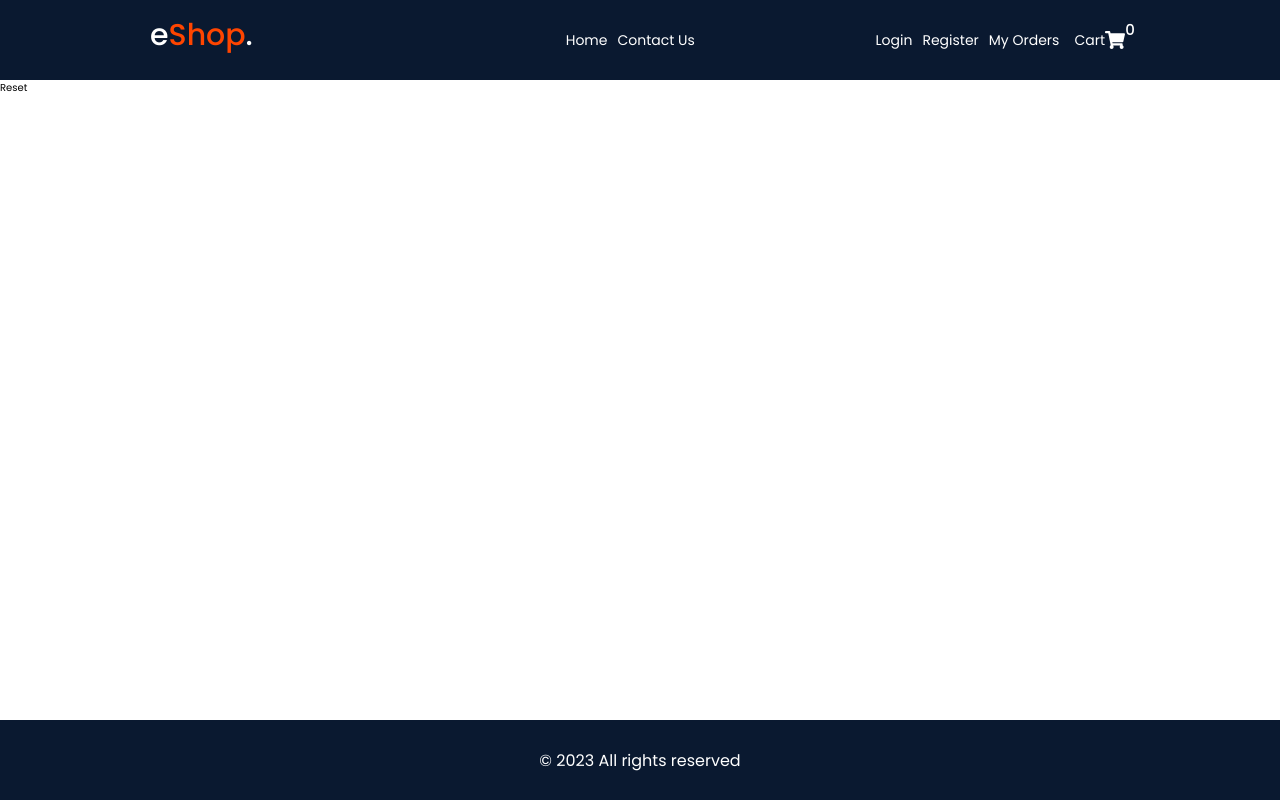
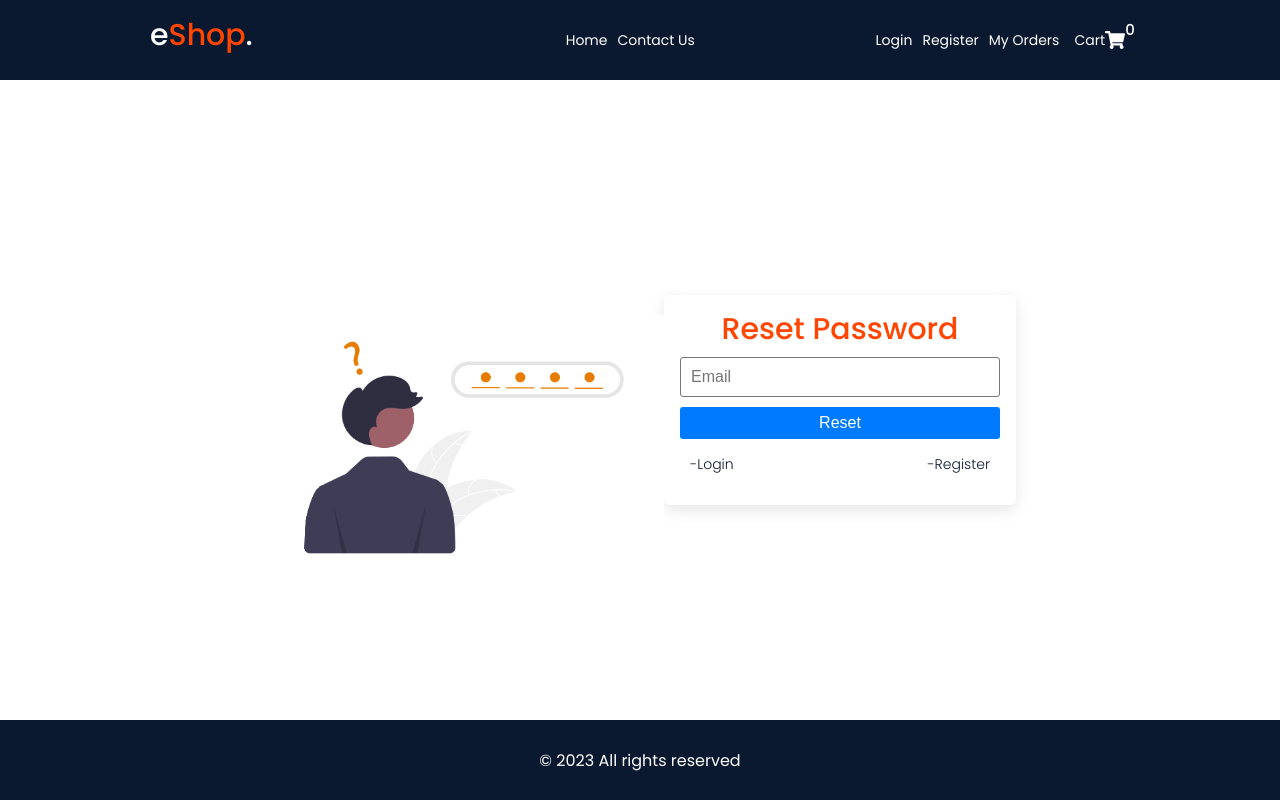
Before and after one commit to abrarzahed/react-eshop, a React (Create React App) app: page /reset in a window 1280 px wide. Built offline with nearby package versions, Linux system fonts and the light colour scheme.

Commit message:
reset password page markup

```diff
--- a/src/index.css
+++ b/src/index.css
@@ -16,6 +16,8 @@
 
   --color-primary: #007bff;
   --color-success: #28a745;
+
+  --color-danger: orangered;
 }
 
 * {
--- a/src/pages/auth/Reset.jsx
+++ b/src/pages/auth/Reset.jsx
@@ -1,4 +1,31 @@
+import { Link } from "react-router-dom";
+import Card from "../../components/card/Card";
 import styles from "./Auth.module.scss";
+import resetImage from "../../assets/forgot.png";
+
 export default function Reset() {
-  return <div>Reset</div>;
+  return (
+    <section className={`container ${styles.auth}`}>
+      <div className={styles.img}>
+        <img src={resetImage} alt="reset password" width={400} />
+      </div>
+      <Card cardClass="">
+        <div className={styles.form}>
+          <h2>Reset Password</h2>
+          <form>
+            <input type="text" placeholder="Email" required />
+            <button className="--btn --btn-primary --btn-block">Reset</button>
+            <div className={styles.links}>
+              <p>
+                <Link to="/login">-Login </Link>
+              </p>
+              <p>
+                <Link to="/register">-Register </Link>
+              </p>
+            </div>
+          </form>
+        </div>
+      </Card>
+    </section>
+  );
 }
```
